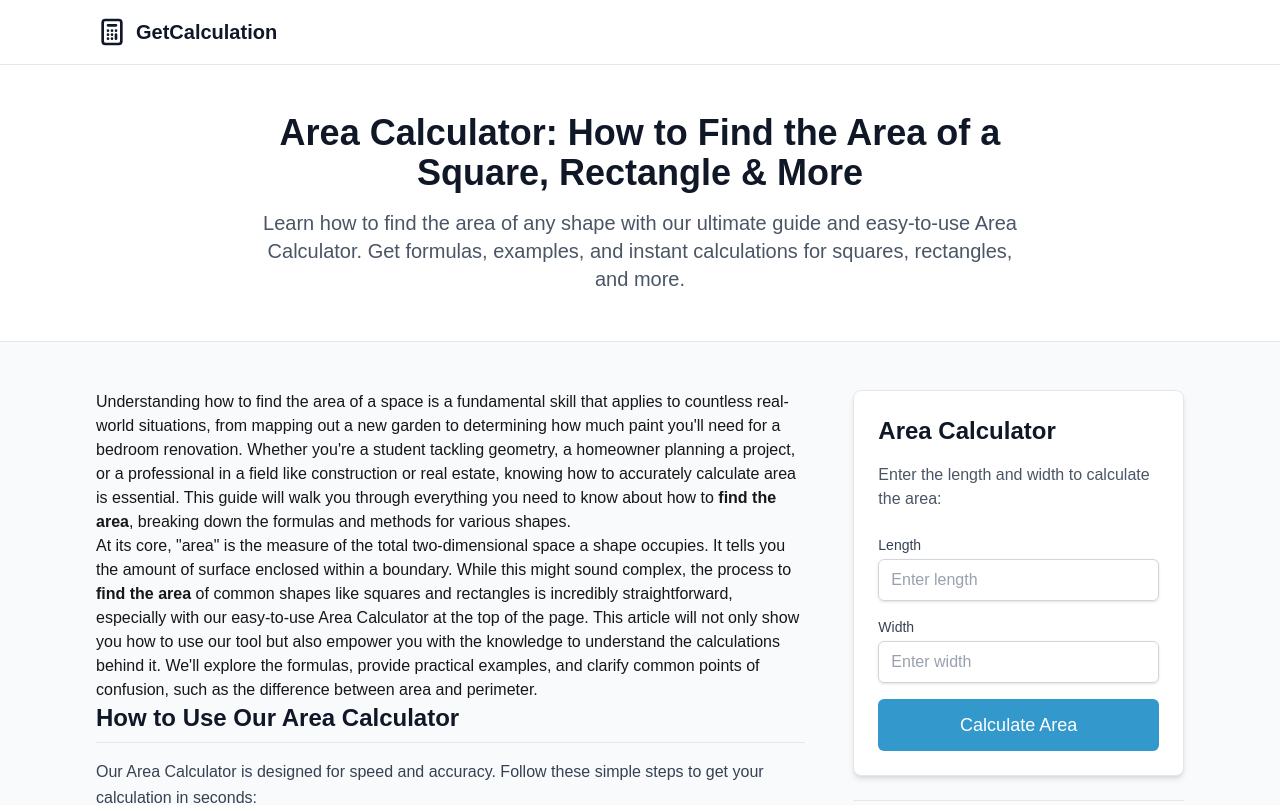
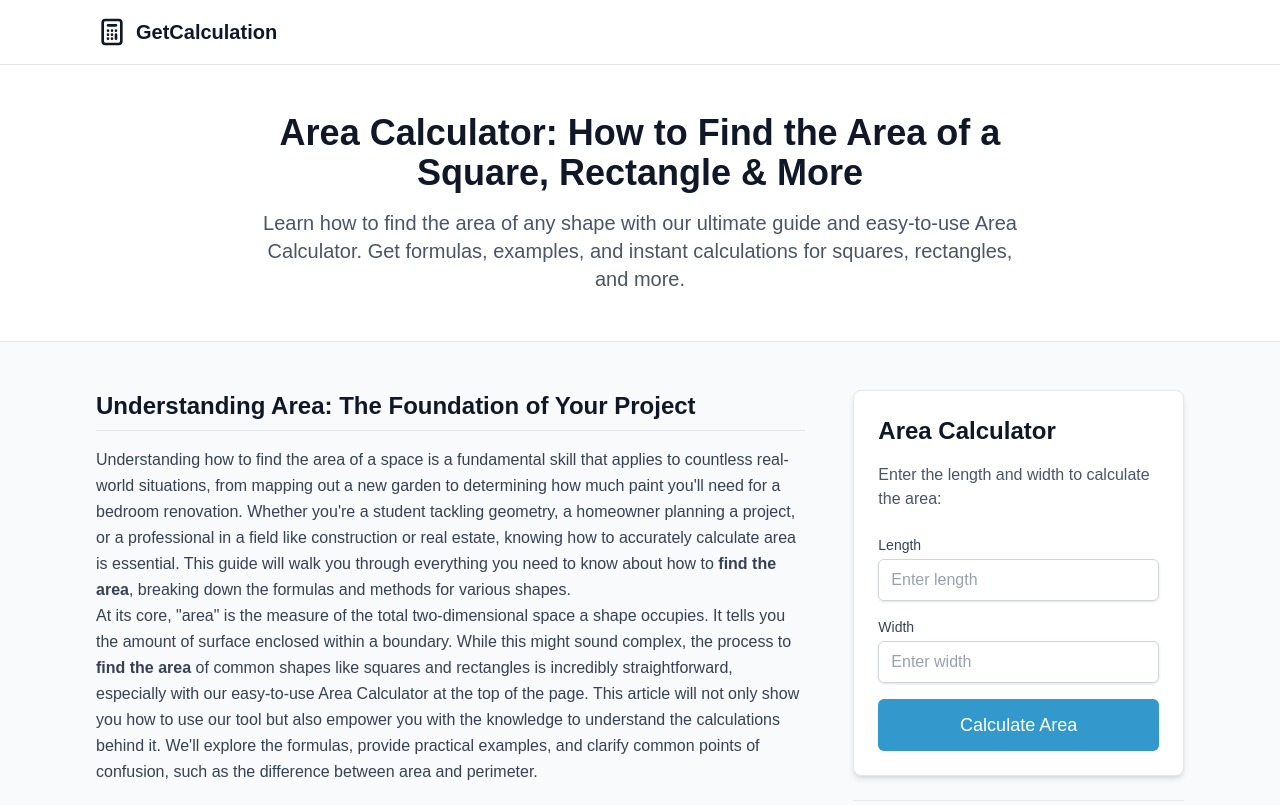
Before and after one commit to heyumarkhan/getcalculation.com, a Next.js app: page /area in a window 1280 px wide. Shown: the top 805 px of the page. Built offline with nearby package versions, Linux system fonts and the light colour scheme.

Commit message:
added seo content for area calculator

```diff
--- a/app/(calculators)/area/page.tsx
+++ b/app/(calculators)/area/page.tsx
@@ -10,12 +10,14 @@ export default function AreaPage() {
       calculator={<AreaCalculator />}
       slug="area"
     >
+      <SEOSection title="Understanding Area: The Foundation of Your Project">
         <p>
           Understanding how to find the area of a space is a fundamental skill that applies to countless real-world situations, from mapping out a new garden to determining how much paint you'll need for a bedroom renovation. Whether you're a student tackling geometry, a homeowner planning a project, or a professional in a field like construction or real estate, knowing how to accurately calculate area is essential. This guide will walk you through everything you need to know about how to <strong>find the area</strong>, breaking down the formulas and methods for various shapes.
         </p>
         <p>
           At its core, &quot;area&quot; is the measure of the total two-dimensional space a shape occupies. It tells you the amount of surface enclosed within a boundary. While this might sound complex, the process to <strong>find the area</strong> of common shapes like squares and rectangles is incredibly straightforward, especially with our easy-to-use Area Calculator at the top of the page. This article will not only show you how to use our tool but also empower you with the knowledge to understand the calculations behind it. We'll explore the formulas, provide practical examples, and clarify common points of confusion, such as the difference between area and perimeter.
         </p>
+      </SEOSection>
 
       <SEOSection title="How to Use Our Area Calculator">
         <p>
```
Also changed, not shown: app/_components/layouts/CalculatorPageTemplate.tsx (line endings or trailing spaces), app/_components/ui/SEOContent.tsx (line endings or trailing spaces). Lines whose indentation alone changed are shown as unchanged.
